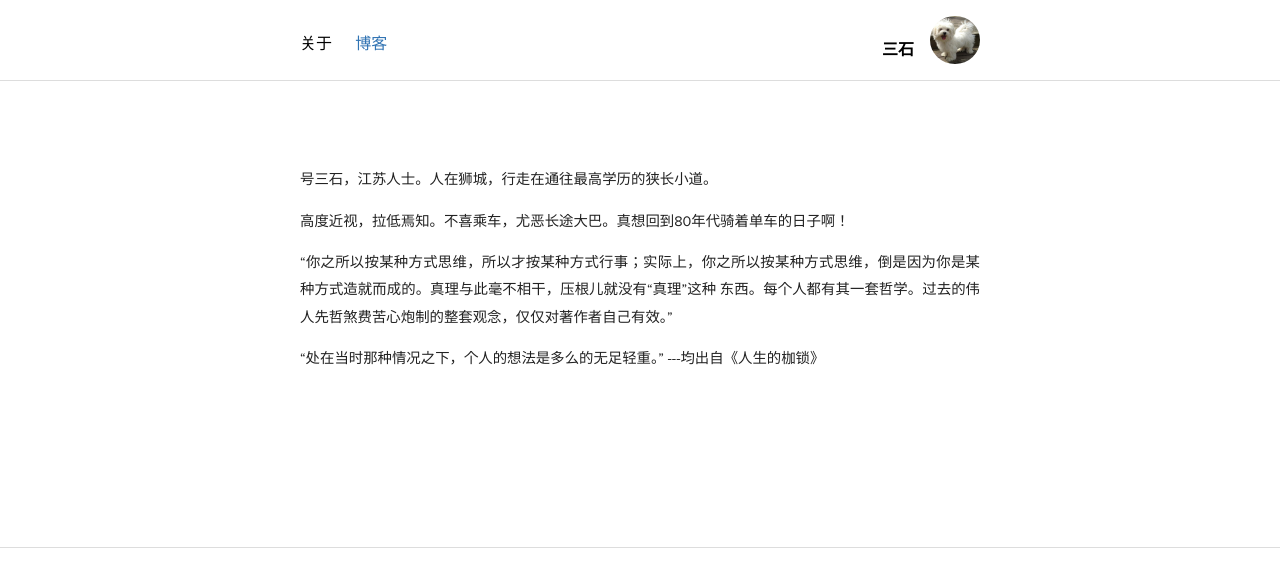
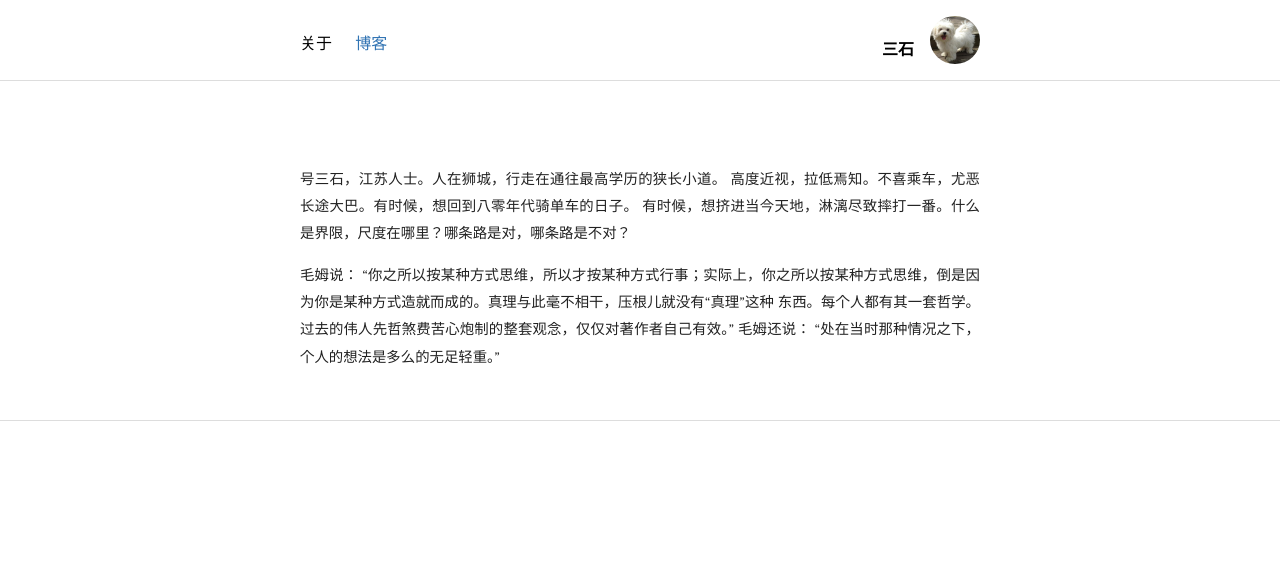
Before and after one commit to shirleysteve/1, a Jekyll site: the page built from index.html, in a window 1280 px wide. Shown: the top 587 px of the page. Built offline with Jekyll 4.4.1, drawn with Linux system fonts in a browser that asks for light colours; nearby versions of some CDN libraries.

Commit message:
Update index.html

```diff
--- a/index.html
+++ b/index.html
@@ -21,27 +21,18 @@ description: 还有个角
 
   <p>
 号三石，江苏人士。人在狮城，行走在通往最高学历的狭长小道。
-  </p>
 
+高度近视，拉低焉知。不喜乘车，尤恶长途大巴。有时候，想回到八零年代骑单车的日子。
 
- <p>
-高度近视，拉低焉知。不喜乘车，尤恶长途大巴。真想回到80年代骑着单车的日子啊！
+有时候，想挤进当今天地，淋漓尽致摔打一番。什么是界限，尺度在哪里？哪条路是对，哪条路是不对？
  </p>
 
 <p>
-“你之所以按某种方式思维，所以才按某种方式行事；实际上，你之所以按某种方式思维，倒是因为你是某种方式造就而成的。真理与此毫不相干，压根儿就没有“真理”这种
+毛姆说： “你之所以按某种方式思维，所以才按某种方式行事；实际上，你之所以按某种方式思维，倒是因为你是某种方式造就而成的。真理与此毫不相干，压根儿就没有“真理”这种
    东西。每个人都有其一套哲学。过去的伟人先哲煞费苦心炮制的整套观念，仅仅对著作者自己有效。”
-</p>
 
- <p>
-“处在当时那种情况之下，个人的想法是多么的无足轻重。”  ---均出自《人生的枷锁》
+毛姆还说： “处在当时那种情况之下，个人的想法是多么的无足轻重。”
  </p>
 
-  <p>
 
- </p>
-
- <p>
-
- </p>
 </section>
```
